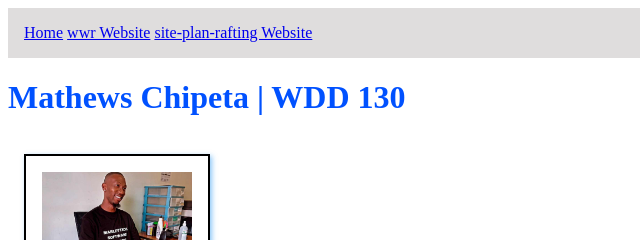
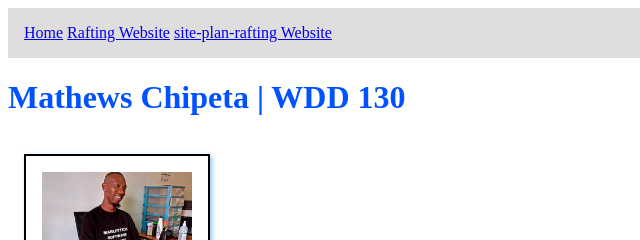
Before and after one commit to mathewschipeta/wdd130, a plain HTML site: page index.html in a window 1280 px wide. Shown: the top 240 px of the page, 0-640 px from the left. Drawn offline with Linux system fonts and the light colour scheme.

Commit message:
fix commit error

```diff
--- a/index.html
+++ b/index.html
@@ -14,7 +14,7 @@
     <header>
         <nav>
             <a href="#home">Home</a>
-            <a href="wwr/index.html">wwr Website</a>
+            <a href="wwr/index.html">Rafting Website</a>
             <a href="wwr/site-plan-rafting.html">site-plan-rafting Website</a>
         </nav>
     </header>
```
